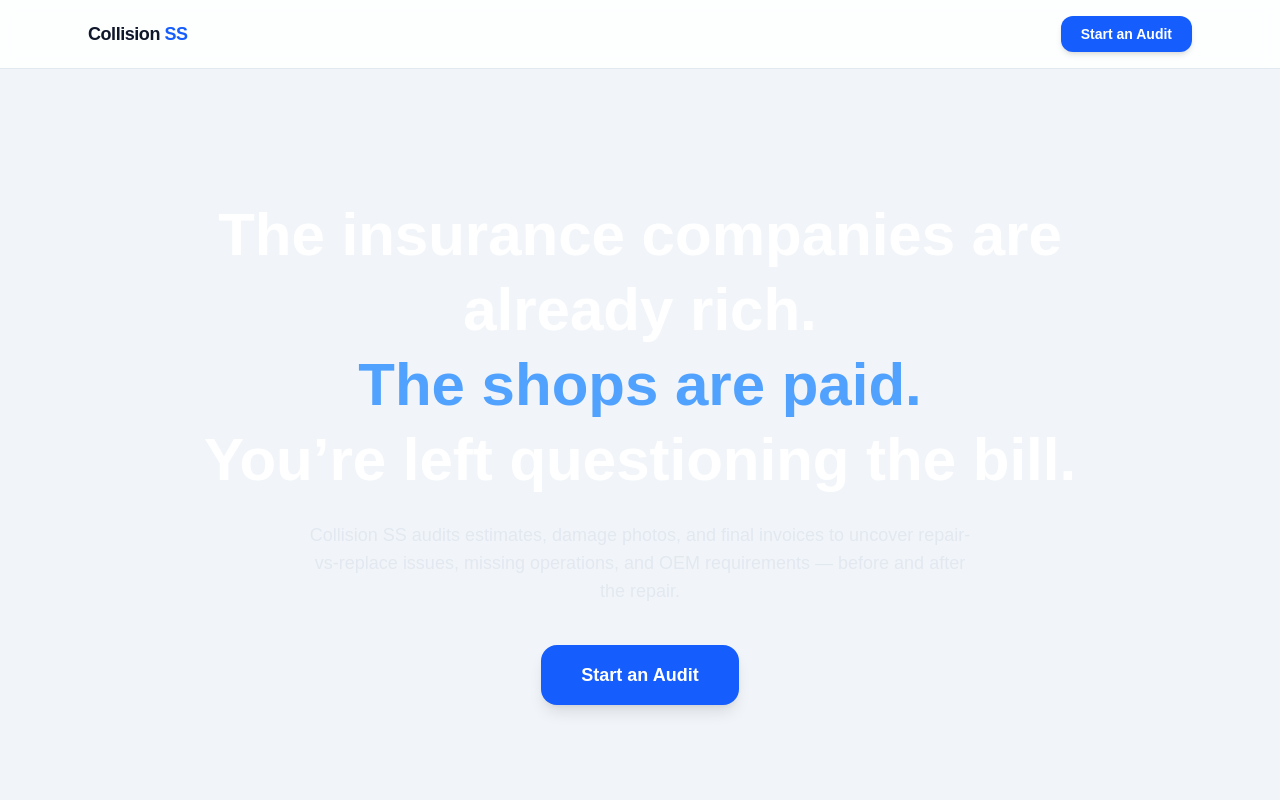
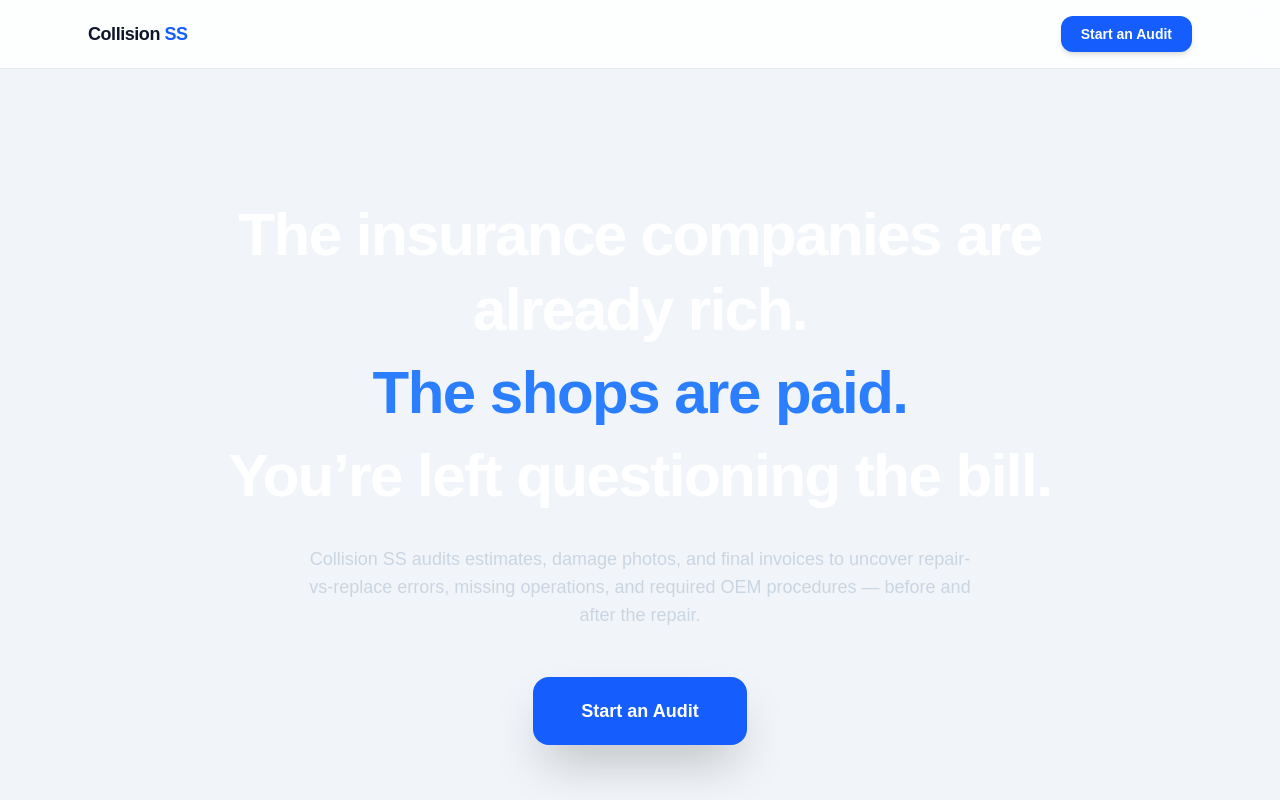
Before and after one commit to collisionssjm-cyber/collisionss, a Next.js app: page / in a window 1280 px wide. Shown: the top 800 px of the page. Built offline with nearby package versions, Linux system fonts and the light colour scheme.

Commit message:
Fix hero contrast

```diff
--- a/app/page.tsx
+++ b/app/page.tsx
@@ -26,30 +26,30 @@ export default function Page() {
     style={{ backgroundImage: "url('/hero-bg.png')" }}
   />
 
-  {/* Dark Overlay for Premium Feel */}
-  <div className="absolute inset-0 -z-10 bg-gradient-to-r from-slate-900/80 via-slate-900/70 to-blue-900/70" />
+  {/* Strong Premium Overlay */}
+  <div className="absolute inset-0 -z-10 bg-slate-900/85" />
 
   <div className="mx-auto max-w-5xl px-6 text-center">
-    <h1 className="text-4xl font-extrabold leading-tight sm:text-6xl">
+    <h1 className="text-4xl font-extrabold leading-tight sm:text-6xl tracking-tight">
       The insurance companies are already rich.
-      <span className="block text-blue-400">
+      <span className="block text-blue-500 mt-2">
         The shops are paid.
       </span>
-      <span className="block">
+      <span className="block mt-2 text-white">
         You’re left questioning the bill.
       </span>
     </h1>
 
-    <p className="mx-auto mt-6 max-w-2xl text-lg text-slate-200">
+    <p className="mx-auto mt-8 max-w-2xl text-lg text-slate-300">
       Collision SS audits estimates, damage photos, and final invoices
-      to uncover repair-vs-replace issues, missing operations,
-      and OEM requirements — before and after the repair.
+      to uncover repair-vs-replace errors, missing operations,
+      and required OEM procedures — before and after the repair.
     </p>
 
-    <div className="mt-10">
+    <div className="mt-12">
       <a
         href="#start"
-        className="inline-flex items-center justify-center rounded-2xl bg-blue-600 px-10 py-4 text-lg font-semibold text-white shadow-lg transition hover:bg-blue-700"
+        className="inline-flex items-center justify-center rounded-2xl bg-blue-600 px-12 py-5 text-lg font-semibold text-white shadow-2xl transition hover:bg-blue-700"
       >
         Start an Audit
       </a>
```
